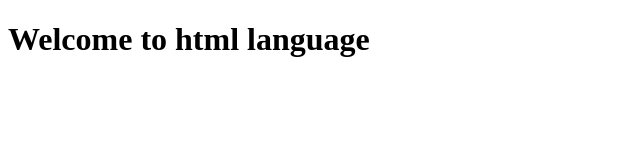
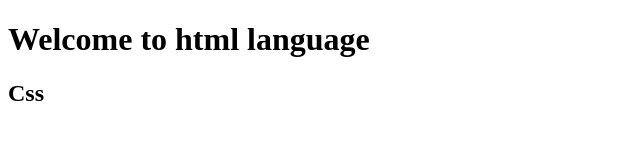
Before and after one commit to arun72kumar/projnov6, a plain HTML site: page index.html in a window 1280 px wide. Shown: the full height of the page, 0-640 px from the left. Drawn offline with Linux system fonts and the light colour scheme.

Commit message:
css code added

```diff
--- a/index.html
+++ b/index.html
@@ -7,5 +7,6 @@
 </head>
 <body>
      <h1>Welcome to html language</h1>
+     <h2>Css</h2>
 </body>
 </html>
```
